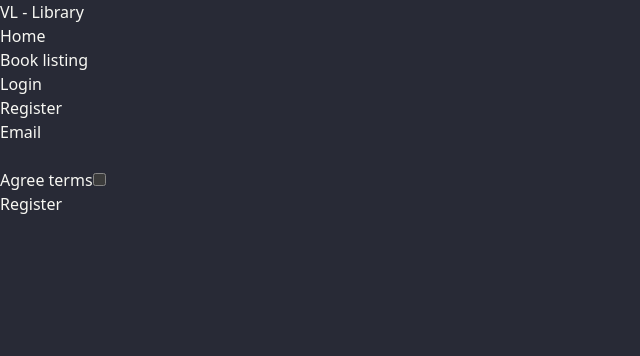
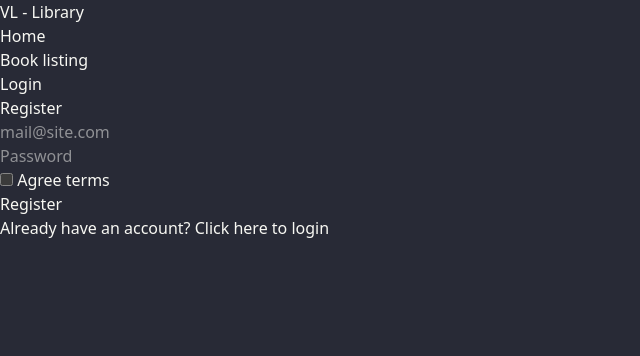
Before and after one commit to leonard-vlaicu/DAW_project, a Symfony app: template templates/registration/register.html.twig in a window 1280 px wide. Shown: the top 356 px of the page, without its empty margins (0-640 px from the left). Run offline with Twig, Linux system fonts and the light colour scheme; the template is opened without the code that fills it, so the values that code supplies are empty; form fields are guessed from the names that the template uses; style sheets or scripts are compiled from the project's sources; some libraries are stand-ins or nearby versions.

Commit message:
fix registration controller

```diff
--- a/config/services.yaml
+++ b/config/services.yaml
@@ -4,7 +4,7 @@
 # Put parameters here that don't need to change on each machine where the app is deployed
 # https://symfony.com/doc/current/best_practices.html#use-parameters-for-application-configuration
 parameters:
-    app.cache_parameter_lifetime: "%env(CACHE_PARSER_LIFETIME)%"
+    app.cache_parameter_lifetime: "%env(int:CACHE_PARSER_LIFETIME)%"
 
 services:
     # default configuration for services in *this* file
--- a/templates/login/login.html.twig
+++ b/templates/login/login.html.twig
@@ -23,12 +23,14 @@
             </label>
 
             <div class="mt-5">
-                <button class="btn btn-accent" type="submit">
+                <button class="btn btn-primary" type="submit">
                     Sign in
                 </button>
             </div>
 
-            <p class="mt-4">Don't have an account? <a class="text-secondary" href="{{ path('app_register') }}">Click here to register</a></p>
+            <p class="mt-4">Don't have an account?
+                <a class="text-accent" href="{{ path('app_register') }}">Click here to register</a>
+            </p>
 
         </form>
     </div>
--- a/templates/registration/post_register.html.twig
+++ b/templates/registration/post_register.html.twig
@@ -4,7 +4,7 @@
 {% block body %}
     <div class="h-2/4 mx-auto flex items-center justify-center">
         <p>
-            An email has been sent at the provided email <br><br>
+            A confirmation link has been sent at the provided email <br><br>
             Confirm your email to be able to access all features
         </p>
     </div>
--- a/templates/registration/register.html.twig
+++ b/templates/registration/register.html.twig
@@ -5,23 +5,41 @@
 {% block body %}
 
     <div class="h-2/4 mx-auto">
-        <div class="flex flex-col items-center justify-center">
-            {% for flash_error in app.flashes('verify_email_error') %}
-                <div class="alert alert-danger" role="alert">{{ flash_error }}</div>
-            {% endfor %}
-
-            <h1 class="text-2xl mb-3">Register</h1>
-
-            {{ form_errors(registrationForm) }}
+        <div class="flex flex-col items-center justify-center align-middle h-full">
+            <h1 class="text-2xl mb-3 font-weight-normal">Register</h1>
 
             {{ form_start(registrationForm) }}
-            {{ form_row(registrationForm.email) }}
-            {{ form_row(registrationForm.plainPassword, {
-                label: ' '
-            }) }}
-            {{ form_row(registrationForm.agreeTerms) }}
 
-            <button type="submit" class="btn btn-primary">Register</button>
+            <label class="input">
+                {{ form_widget(registrationForm.email, {'attr': {'placeholder': 'mail@site.com'}}) }}
+            </label>
+            <div class="text-error">
+                {{ form_errors(registrationForm.email) }}
+            </div>
+
+            <label class="input mt-4">
+                {{ form_widget(registrationForm.plainPassword, {'attr': {'placeholder': 'Password'}}) }}
+            </label>
+            <div class="text-error">
+                {{ form_errors(registrationForm.plainPassword) }}
+            </div>
+
+            <div class="form-control mt-4">
+                <label class="label cursor-pointer justify-start gap-2">
+                    {{ form_widget(registrationForm.agreeTerms) }}
+                    <span class="label-text">{{ form_label(registrationForm.agreeTerms) }}</span>
+                </label>
+                {{ form_errors(registrationForm.agreeTerms) }}
+            </div>
+
+            <div class="mt-5">
+                <button type="submit" class="btn btn-primary">Register</button>
+            </div>
+
+            <p class="mt-4">Already have an account?
+                <a class="text-accent" href="{{ path('app_login') }}">Click here to login</a>
+            </p>
+
             {{ form_end(registrationForm) }}
         </div>
     </div>
```
Also changed, not shown: src/Controller/RegistrationController.php (+11 -11 lines), src/Form/RegistrationFormType.php (+9 -1 lines), 1 other file.
